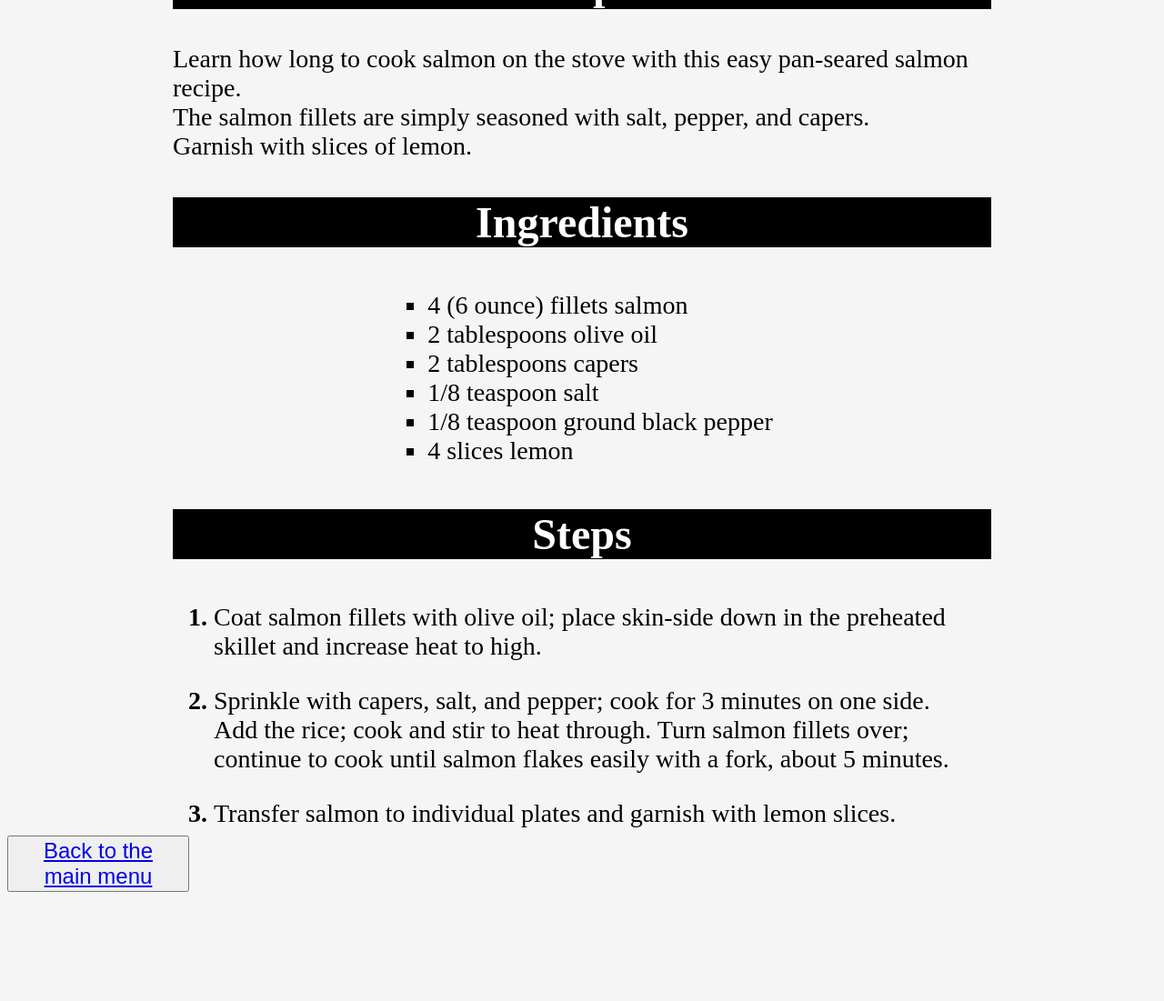
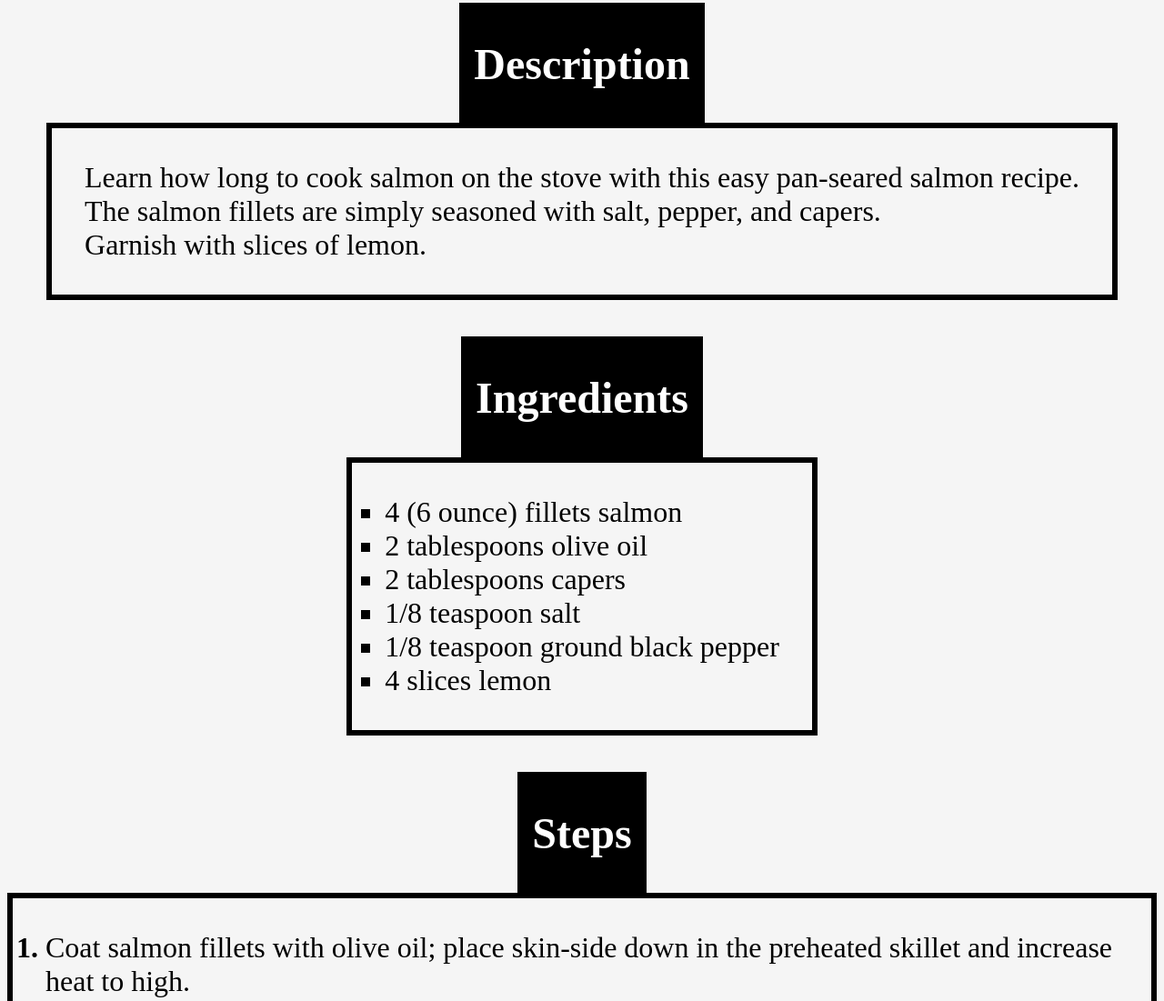
Before and after one commit to Phvfs1986/odin-recipes, a plain HTML site: page recipes/pan-seared-salmon.html in a window 1280 px wide. Shown: the part 995-2096 px from the top of the page at 91% size. Before the commit the page ends 1984 px from the top, so only its background shows below. Drawn offline with Linux system fonts and the light colour scheme.

Commit message:
little redesign. messing with flexboxes.

```diff
--- a/recipes/pan-seared-salmon.html
+++ b/recipes/pan-seared-salmon.html
@@ -6,43 +6,53 @@
         <title>Recipes</title>
     </head>
     <body>
-        <div class="header">
-            <h1>Pan-Seared Salmon</h1>
+        <div class="flex-container">
+            <div class="flex-item">
+                <h1>Pan-Seared Salmon</h1>
+            </div>
         </div>
         <img class="center-img" src="../images/pan-seared-salmon.jpg" alt="finished pan-seared salmon recipe">
-        <div class="h2">
-            <h2>Description</h2>
+        <div class="flex-container">
+            <div class="flex-item">
+                <h2>Description</h2>
+            </div>
         </div>
-        <div class="list-container">
-            <div class="descriptor">Learn how long to cook salmon on the stove with this easy pan-seared salmon recipe.<br>
+        <div class="flex-container">
+            <div class="flex-contents">Learn how long to cook salmon on the stove with this easy pan-seared salmon recipe.<br>
             The salmon fillets are simply seasoned with salt, pepper, and capers.<br>
             Garnish with slices of lemon.</div>
         </div>
-        <div class="h2">
-            <h2>Ingredients</h2>
+        <div class="flex-container">
+            <div class="flex-item">
+                <h2>Ingredients</h2>
+            </div>
         </div>
-        <div class="list-container">
-            <ul>
-                <p><li>4 (6 ounce) fillets salmon</li>
+        <div class="flex-container">
+            <ul class="flex-contents">
+                <li>4 (6 ounce) fillets salmon</li>
                 <li>2 tablespoons olive oil</li>
                 <li>2 tablespoons capers</li>
                 <li>1/8 teaspoon salt</li>
                 <li>1/8 teaspoon ground black pepper</li>
-                <li>4 slices lemon</li></p>
+                <li>4 slices lemon</li>
             </ul>
         </div>
-        <div class="h2">
-            <h2>Steps</h2>
+        <div class="flex-container">
+            <div class="flex-item">
+                <h2>Steps</h2>
+            </div>
         </div>
-        <div class="list-container">
-            <ol>
-                <li><p>Coat salmon fillets with olive oil; place skin-side down in the preheated skillet and increase heat to high.</p>
-                <li><p>Sprinkle with capers, salt, and pepper; cook for 3 minutes on one side.
+        <div class="flex-container">
+            <ol class="flex-contents">
+                <li>Coat salmon fillets with olive oil; place skin-side down in the preheated skillet and increase heat to high.</li><br>
+                <li>Sprinkle with capers, salt, and pepper; cook for 3 minutes on one side.
                     <br>Add the rice; cook and stir to heat through.
-                    Turn salmon fillets over; continue to cook until salmon flakes easily with a fork, about 5 minutes.</p></li>
-                <li><p>Transfer salmon to individual plates and garnish with lemon slices.</p></li>
+                    <br>Turn salmon fillets over; continue to cook until salmon flakes easily with a fork, about 5 minutes.</li><br>
+                <li>Transfer salmon to individual plates and garnish with lemon slices.</li>
             </ol>
         </div>
-        <button class="clickity"><a href="../index.html">Back to the <br>main menu</a></button>
+        <div class="flex-container">
+            <button class="clickity"><a href="../index.html">Back to the <br>main menu</a></button>
+        </div>
     </body>
 </html>
--- a/styles.css
+++ b/styles.css
@@ -1,34 +1,32 @@
 body {
     background-color: whitesmoke;
 }
-div {
-    max-width: 900px;
-    margin: 0 auto;
-}
-.header,
-.h2 {
+.flex-item{
     background-color: black;
     color: white;
     font-weight: bold;
     text-align: center;
     font-size: 32px;
+    padding-left: 16px;
+    padding-right: 16px;
+    margin: 16px;
 }
 .center-img {
     display: block;
+    margin: 16px;
     margin-left: auto;
     margin-right: auto;
 }
 .list-container{
-    text-align: center;
+    display: flex;
+    justify-content: center;
 }
 ul,
 ol {
+    display: flex;
+    flex-direction: column;
     font-size: 28px;
     list-style: square;
-    margin: -20px;
-    display: inline-block;
-    text-align: left;
-    max-width: 850px;
 }
 ol {
     list-style: decimal;
@@ -36,17 +34,33 @@ ol {
 li::marker {
     font-weight: bolder;
 }
-.descriptor {
-    display: inline-block;
-    text-align: left;
-    font-size: 28px;
+.clickity {
+    font-size: 24px;
+    padding: 16px;
 }
-.index-list {
-    font-size: 30px;
+.flex-container {
+    display: flex;
+    justify-content: center;
 }
-.clickity {
+.flex-contents {
+    display: flex;
+    margin-top: -18px;
+    margin-bottom: 24px;
+    font-size: 32px;
+    padding: 36px;
+    border: 6px solid black;
+}
+a:link,
+a:visited {
+    color: black;
+}
+a:hover,
+a:active {
+    color: blue;
+    font-size: 130%;
+}
+.flex-index {
     display: block;
-    text-align: center;
-    width: 200px;
-    font-size: 24px;
+    width: 650px;
+    justify-content: center;
 }
```
Also changed, not shown: index.html (+16 -10 lines), recipes/fruit-and-yogurt-smoothie.html (+26 -18 lines), recipes/garlic-chicken.html (+31 -23 lines).
